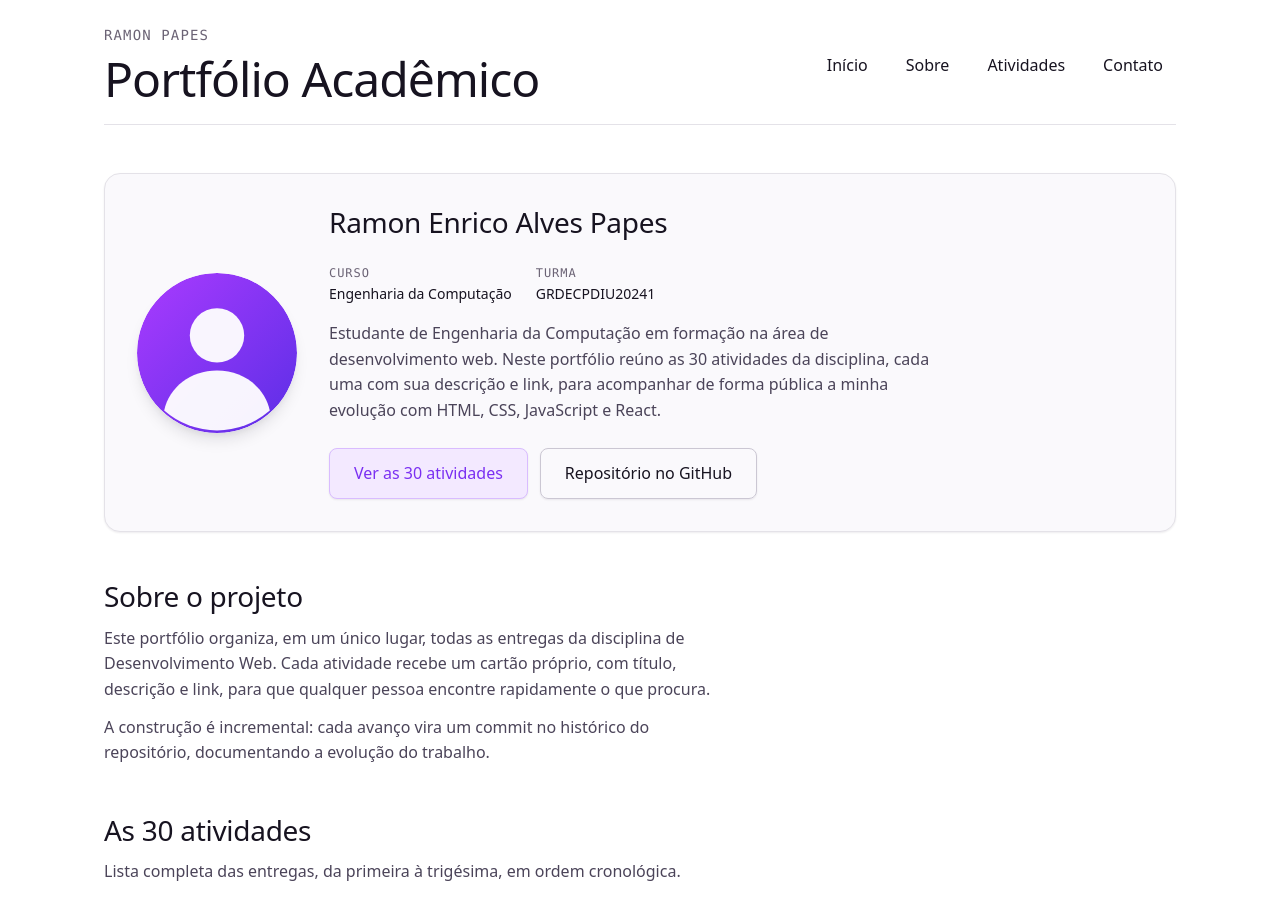
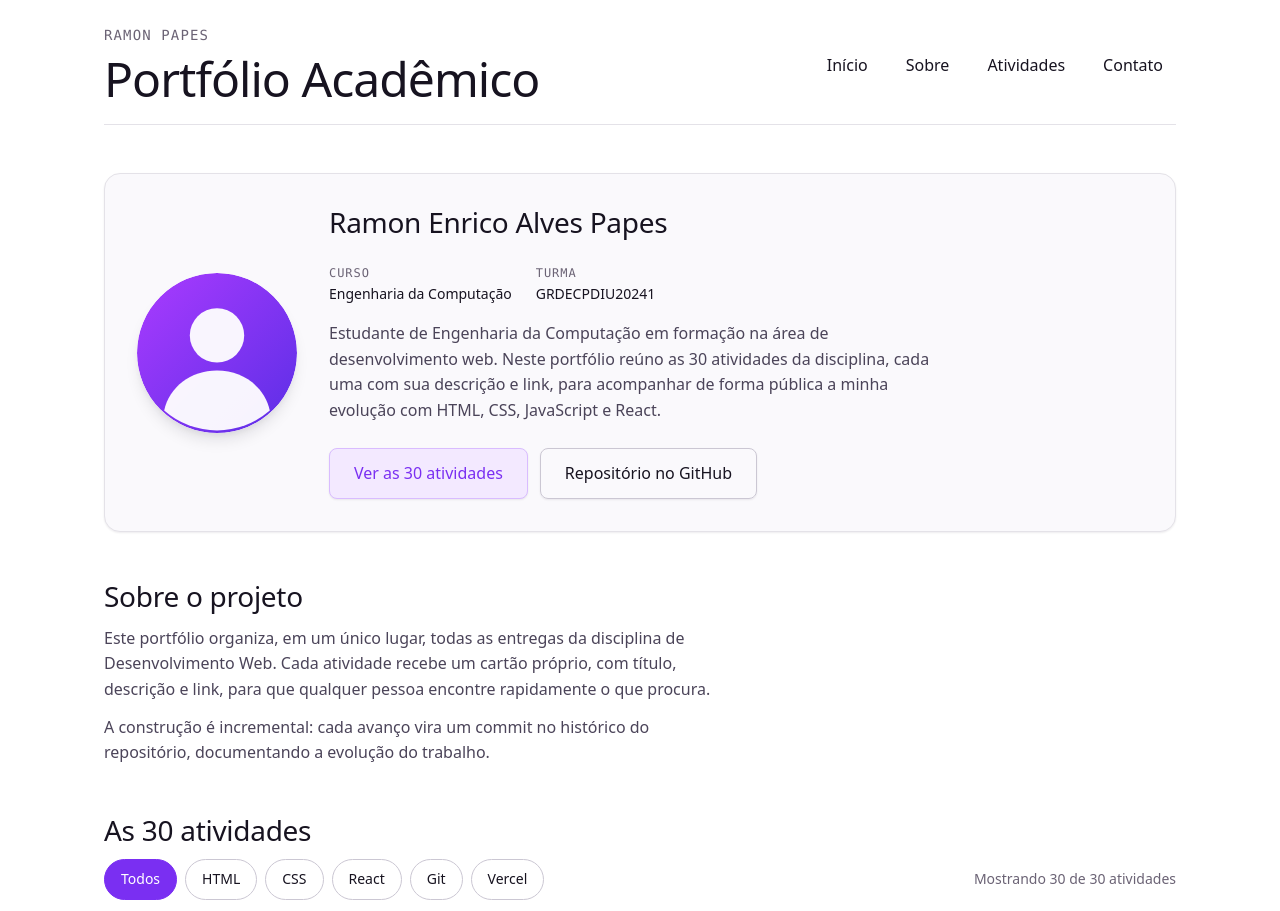
Before and after one commit to RamonPapes/atv_portfolio_academico, a React (Vite) app: page / in a window 1280 px wide. Shown: the top 911 px of the page. Built offline with nearby package versions, Linux system fonts and the light colour scheme.

Commit message:
Adiciona filtro por tecnologia

```diff
--- a/src/App.jsx
+++ b/src/App.jsx
@@ -1,11 +1,28 @@
+import { useState } from 'react'
 import Cabecalho from './components/Cabecalho.jsx'
 import CartaoAtividade from './components/CartaoAtividade.jsx'
+import FiltroTecnologias from './components/FiltroTecnologias.jsx'
 import Rodape from './components/Rodape.jsx'
-import { atividades, REPOSITORIO } from './data/atividades.js'
+import {
+  atividades,
+  FILTROS,
+  FILTRO_PADRAO,
+  REPOSITORIO,
+} from './data/atividades.js'
 import avatar from './assets/avatar.svg'
 import './App.css'
 
 function App() {
+  const [tecnologiaSelecionada, setTecnologiaSelecionada] =
+    useState(FILTRO_PADRAO)
+
+  const atividadesVisiveis =
+    tecnologiaSelecionada === FILTRO_PADRAO
+      ? atividades
+      : atividades.filter((atividade) =>
+          atividade.tecnologia.includes(tecnologiaSelecionada),
+        )
+
   return (
     <div className="app">
       <a className="skip-link" href="#conteudo">
@@ -80,22 +97,25 @@ function App() {
 
         <section id="atividades" aria-labelledby="titulo-atividades">
           <h2 id="titulo-atividades">As 30 atividades</h2>
-          <p>
-            Lista completa das entregas, da primeira à trigésima, em ordem
-            cronológica.
-          </p>
 
-          {/* Área reservada para a lista das 30 atividades. */}
+          <FiltroTecnologias
+            opcoes={FILTROS}
+            selecionada={tecnologiaSelecionada}
+            aoSelecionar={setTecnologiaSelecionada}
+            total={atividades.length}
+            visiveis={atividadesVisiveis.length}
+          />
+
           <div className="atividades" aria-live="polite">
             <h3 className="atividades__titulo">Quadro de entregas</h3>
             <ul className="atividades__lista">
-              {atividades.length === 0 ? (
+              {atividadesVisiveis.length === 0 ? (
                 <li className="atividades__vazio">
-                  Nenhuma atividade cadastrada ainda. Esta área receberá os 30
-                  cartões de entrega.
+                  Nenhuma atividade usa {tecnologiaSelecionada}. Escolha outra
+                  tecnologia ou volte para Todos.
                 </li>
               ) : (
-                atividades.map((atividade) => (
+                atividadesVisiveis.map((atividade) => (
                   <CartaoAtividade key={atividade.id} {...atividade} />
                 ))
               )}
--- /dev/null
+++ b/src/components/FiltroTecnologias.css
@@ -0,0 +1,57 @@
+.filtro {
+  display: flex;
+  flex-wrap: wrap;
+  justify-content: space-between;
+  align-items: center;
+  gap: var(--espaco-3) var(--espaco-4);
+}
+
+.filtro__botoes {
+  display: flex;
+  flex-wrap: wrap;
+  gap: var(--espaco-2);
+}
+
+.filtro__botao {
+  padding: var(--espaco-2) var(--espaco-4);
+  border: 1px solid var(--cor-borda-forte);
+  border-radius: var(--raio-completo);
+  background: transparent;
+  color: var(--cor-texto-forte);
+  font-size: var(--texto-sm);
+  font-weight: var(--peso-medio);
+  transition:
+    background var(--transicao),
+    border-color var(--transicao),
+    color var(--transicao);
+}
+
+.filtro__botao:hover {
+  border-color: var(--cor-marca-borda);
+  background: var(--cor-marca-suave);
+  color: var(--cor-marca);
+}
+
+.filtro__botao--ativo {
+  border-color: var(--cor-marca);
+  background: var(--cor-marca);
+  color: var(--cor-marca-contraste);
+}
+
+.filtro__botao--ativo:hover {
+  border-color: var(--cor-marca);
+  background: var(--cor-marca);
+  color: var(--cor-marca-contraste);
+}
+
+.filtro__resultado {
+  font-size: var(--texto-sm);
+  color: var(--cor-texto-suave);
+}
+
+@media (max-width: 30rem) {
+  .filtro {
+    flex-direction: column;
+    align-items: flex-start;
+  }
+}
--- /dev/null
+++ b/src/components/FiltroTecnologias.jsx
@@ -0,0 +1,35 @@
+import './FiltroTecnologias.css'
+
+function FiltroTecnologias({ opcoes, selecionada, aoSelecionar, total, visiveis }) {
+  return (
+    <div className="filtro">
+      <div
+        className="filtro__botoes"
+        role="group"
+        aria-label="Filtrar atividades por tecnologia"
+      >
+        {opcoes.map((opcao) => {
+          const ativa = opcao === selecionada
+
+          return (
+            <button
+              type="button"
+              key={opcao}
+              className={`filtro__botao${ativa ? ' filtro__botao--ativo' : ''}`}
+              aria-pressed={ativa}
+              onClick={() => aoSelecionar(opcao)}
+            >
+              {opcao}
+            </button>
+          )
+        })}
+      </div>
+
+      <p className="filtro__resultado">
+        Mostrando {visiveis} de {total} atividades
+      </p>
+    </div>
+  )
+}
+
+export default FiltroTecnologias
--- a/src/data/atividades.js
+++ b/src/data/atividades.js
@@ -1,4 +1,8 @@
 export const REPOSITORIO = 'https://github.com/RamonPapes/atv_portfolio_academico'
+
+export const FILTROS = ['Todos', 'HTML', 'CSS', 'React', 'Git', 'Vercel']
+
+export const FILTRO_PADRAO = FILTROS[0]
 
 export const STATUS = {
   PLANEJADA: 'Planejada',
@@ -174,9 +178,9 @@ export const atividades = [
     numero: 17,
     titulo: 'Criar filtro por tecnologia',
     descricao:
-      'Botões Todos, HTML, CSS, React, Git e Vercel controlando com useState quais cartões aparecem, sem alterar o array original.',
+      'Botões Todos, HTML, CSS, React, Git e Vercel guardando a escolha em useState. A lista exibida é derivada com filter a cada renderização, então o array original permanece intacto.',
     tecnologia: ['React', 'useState'],
-    status: STATUS.PLANEJADA,
+    status: STATUS.CONCLUIDA,
     link: null,
   },
   {
```
